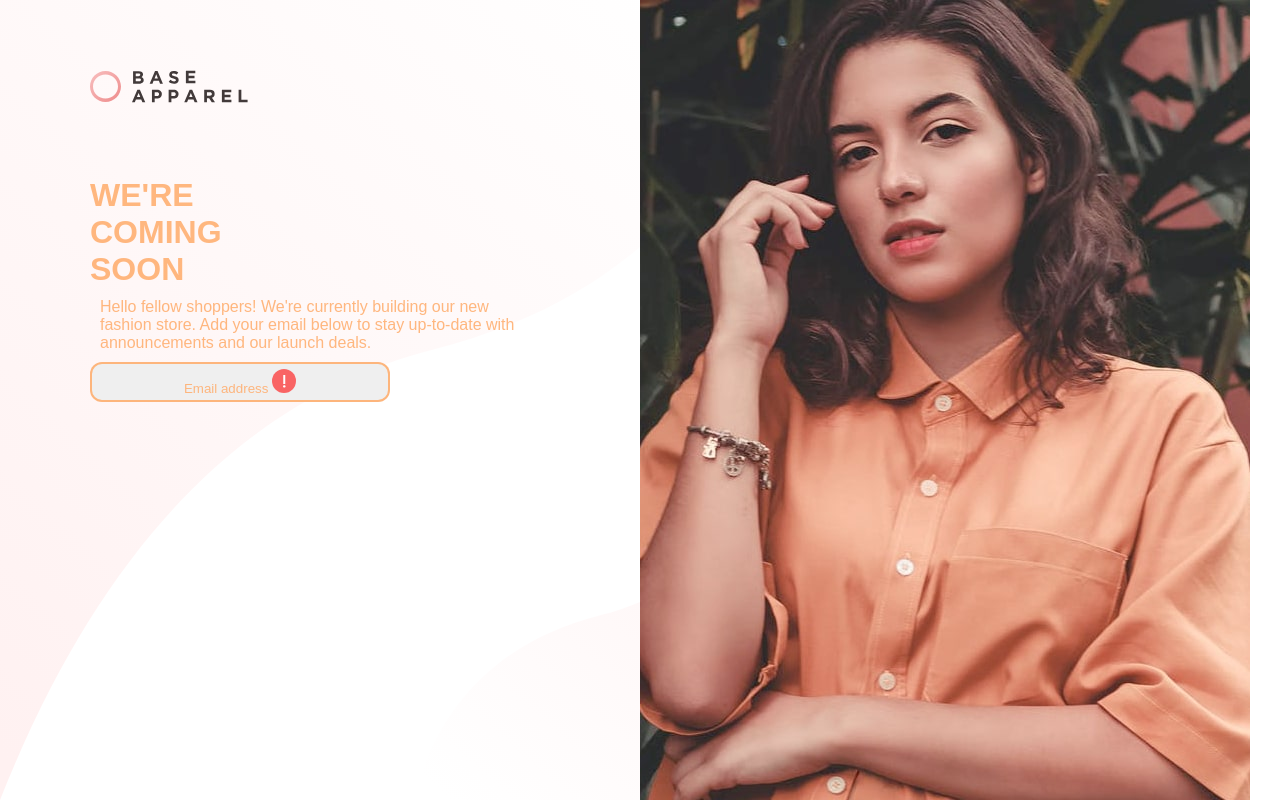
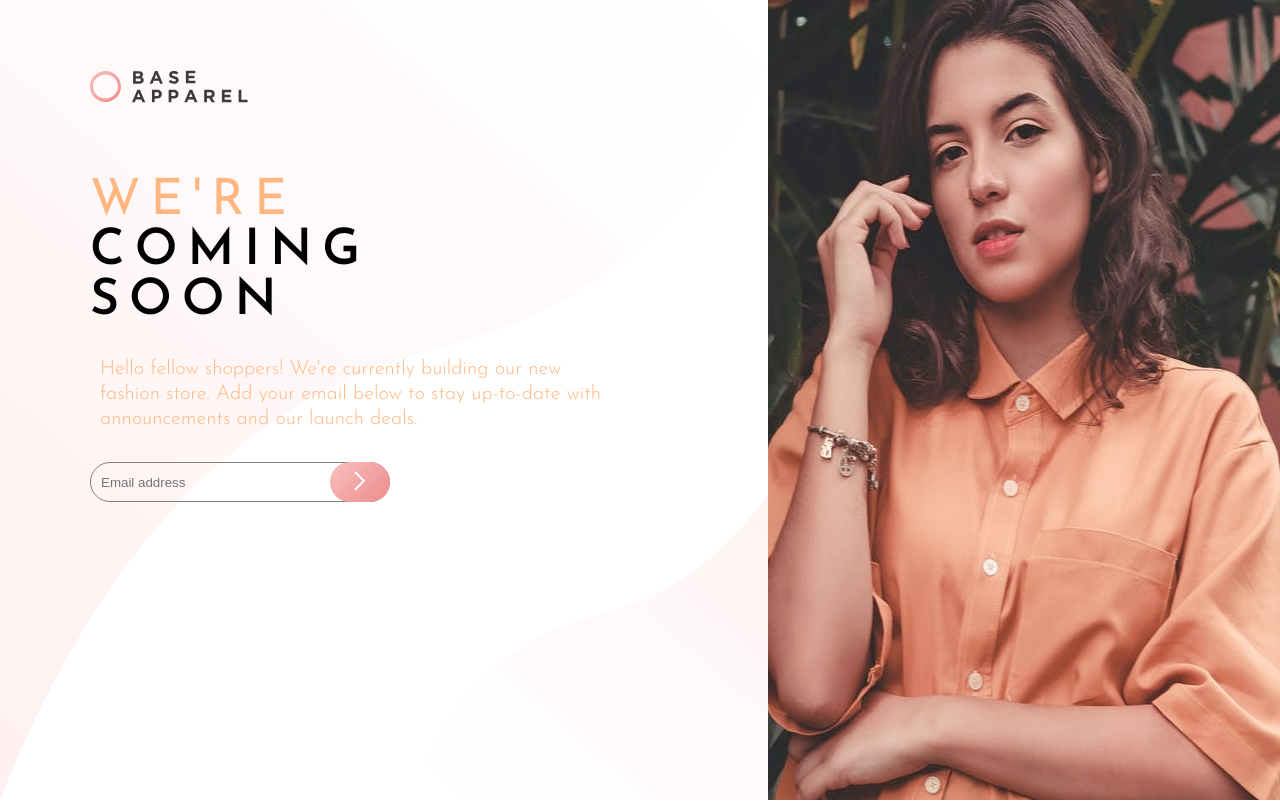
Before and after one commit to mohdabdullahkhan/fashion_store_add, a plain HTML site: page index.html in a window 1280 px wide. Drawn offline with Linux system fonts and the light colour scheme.

Commit message:
improvisation in css

```diff
--- a/index.html
+++ b/index.html
@@ -7,26 +7,27 @@
     <meta name="viewport" content="width=device-width, initial-scale=1.0">
     <link rel="stylesheet" href="style.css">
     <title>Document</title>
+    <link rel="preconnect" href="https://fonts.googleapis.com">
+<link rel="preconnect" href="https://fonts.gstatic.com" crossorigin>
+<link href="https://fonts.googleapis.com/css2?family=Josefin+Sans:wght@300;400;600&display=swap" rel="stylesheet">
+
 </head>
 
 <body>
     <div class="hero">
         <div class="total">
-            <img class="abd" src="logo.svg" alt="logo">
+            <img class="abd" src="images/logo.svg" alt="logo">
 
-            <h1>WE'RE </h1>
-            <h1>COMING <br>
-                SOON</h1>
+            <h1>WE'RE    </h1>
+            <span>COMING <br>
+                SOON</span>
             <p>Hello fellow shoppers! We're currently building our new <br> fashion store. Add your email below to stay
                 up-to-date with <br>
                 announcements and our launch deals.</p>
 
 
 
-            <button type="button">
-                <span>Email address</span> <img src="icon-error.svg" alt="error">
-
-            </button>
+           <input  class="font" type="text" placeholder="Email address"  > <button><img src="images/icon-arrow.svg" alt="arrow"></button>
 
 
         </div>
@@ -34,10 +35,10 @@
 
 
 
-    <div class="girl">
-        <img src="hero-desktop.jpg" alt="girl">
 
-    </div>
+        <img   class="girl" src="images/hero-desktop.jpg" alt="girl">
+
+
 
 
 </body>
--- a/style.css
+++ b/style.css
@@ -7,11 +7,13 @@
 
 
 .hero{
-background-image: url(bg-pattern-desktop.svg);
-width: 50%;
+background-image: url(images/bg-pattern-desktop.svg);
+background-repeat: no-repeat;
+width: 60%;
 height: 100vh;
 float: left;
-display: inline-block;
+background-size: cover;
+/* display: inline-block; */
 
 
 
@@ -21,28 +23,25 @@ display: inline-block;
 
 }
 
- h1{color:rgba(260, 173, 109, 0.877);}
-p{
-    color:rgba(260, 173, 109, 0.877) ;
-    padding: 10px
 
-
-}
 .girl
 {
-    width: 50%;
+    width: 40%;
     height: 100vh;
     float: right;
 }
 button{
    height: 40px;
-   width: 300px;
+   width: 60px;
+   border-width: inherit;
 
-    color:  rgba(260, 173, 109, 0.877) ;
-    border: 2px solid rgba(260, 173, 109, 0.877)  ;
+   background:linear-gradient(135deg,  hsl(0, 80%, 86%),  hsl(0, 74%, 74%)
+   );
 
-    border-radius: 12px;
-    display: inline;
+ position: absolute;
+ left: 330px;
+    border-radius: 20px;
+
 
 
 
@@ -53,8 +52,46 @@ button{
     margin-left: 30px;
     padding: 60px;
     display: inline-block;
+    font-family: 'Josefin Sans', sans-serif;
 
 }
 span{
-    display: inline;
+    font-family: 'Josefin Sans', sans-serif;
+    font-weight: 600;
+    font-size: 50px;
+    letter-spacing: 10px;
+    line-height: 50px;
+
 }
+p{
+    font-family: 'Josefin Sans', sans-serif;
+    font-weight: 300;
+    color:rgba(260, 173, 109, 0.877) ;
+    padding: 10px;
+    font-size: 20px;
+    line-height: 25px;
+    margin-bottom: 20px;
+    margin-top: 20px;
+}
+h1{
+    font-family: 'Josefin Sans', sans-serif;
+    font-weight: 500;
+    color:rgba(260, 173, 109, 0.877);
+    font-size: 50px;
+    letter-spacing: 10px;
+    line-height: 50px;
+}
+.font
+{
+    height: 40px;
+    width: 300px;
+    padding: 10px;
+    border-radius: 20px;
+    border: 1px solid gray;
+  margin-bottom: -5px;
+    background: transparent;
+    position: relative;
+
+
+
+}
```
Also changed, not shown: images/bg-pattern-desktop.svg (renamed from bg-pattern-desktop.svg), images/hero-desktop.jpg (renamed from hero-desktop.jpg), images/hero-mobile.jpg (renamed from hero-mobile.jpg), images/icon-arrow.svg (renamed from icon-arrow.svg), images/icon-error.svg (renamed from icon-error.svg), images/logo.svg (renamed from logo.svg).
